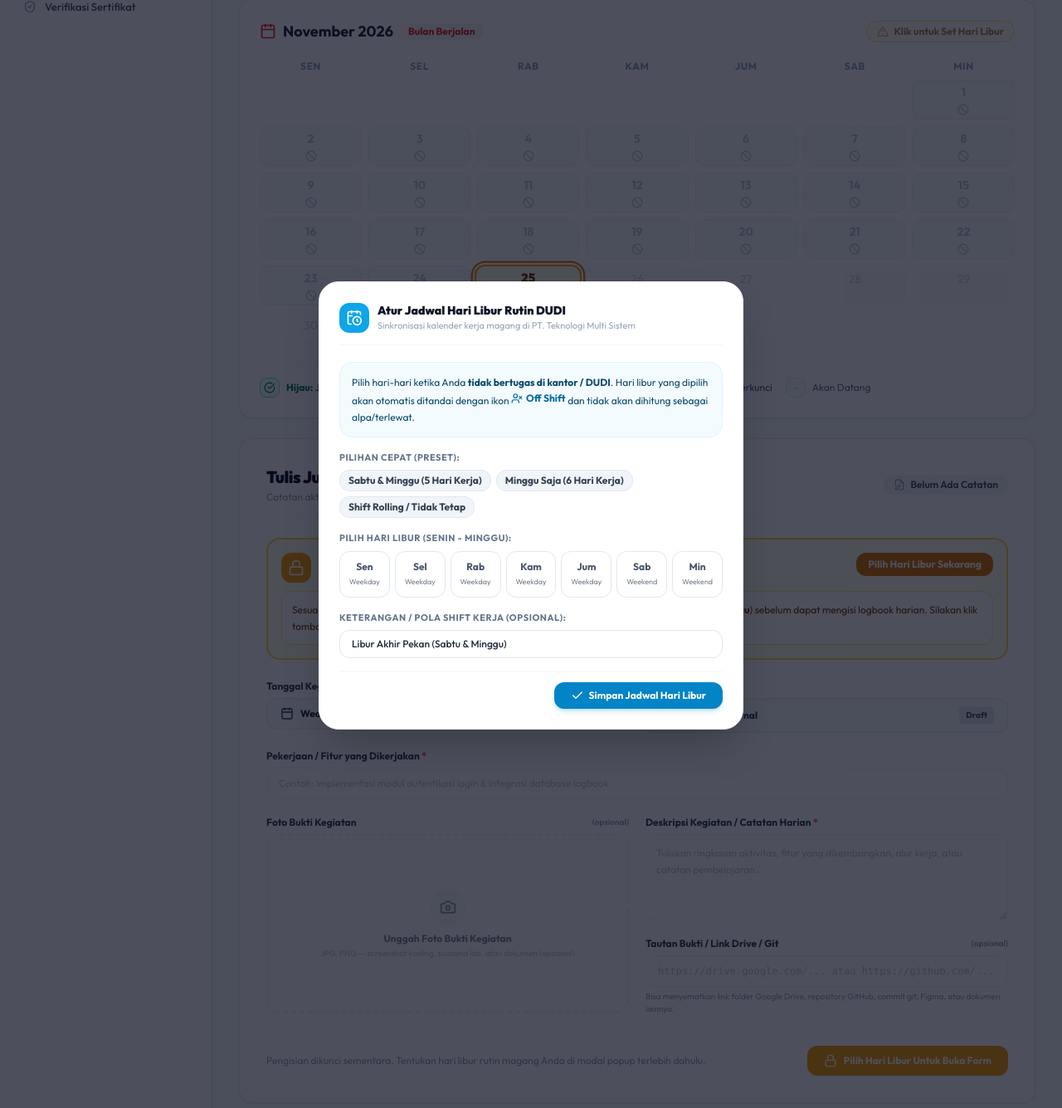
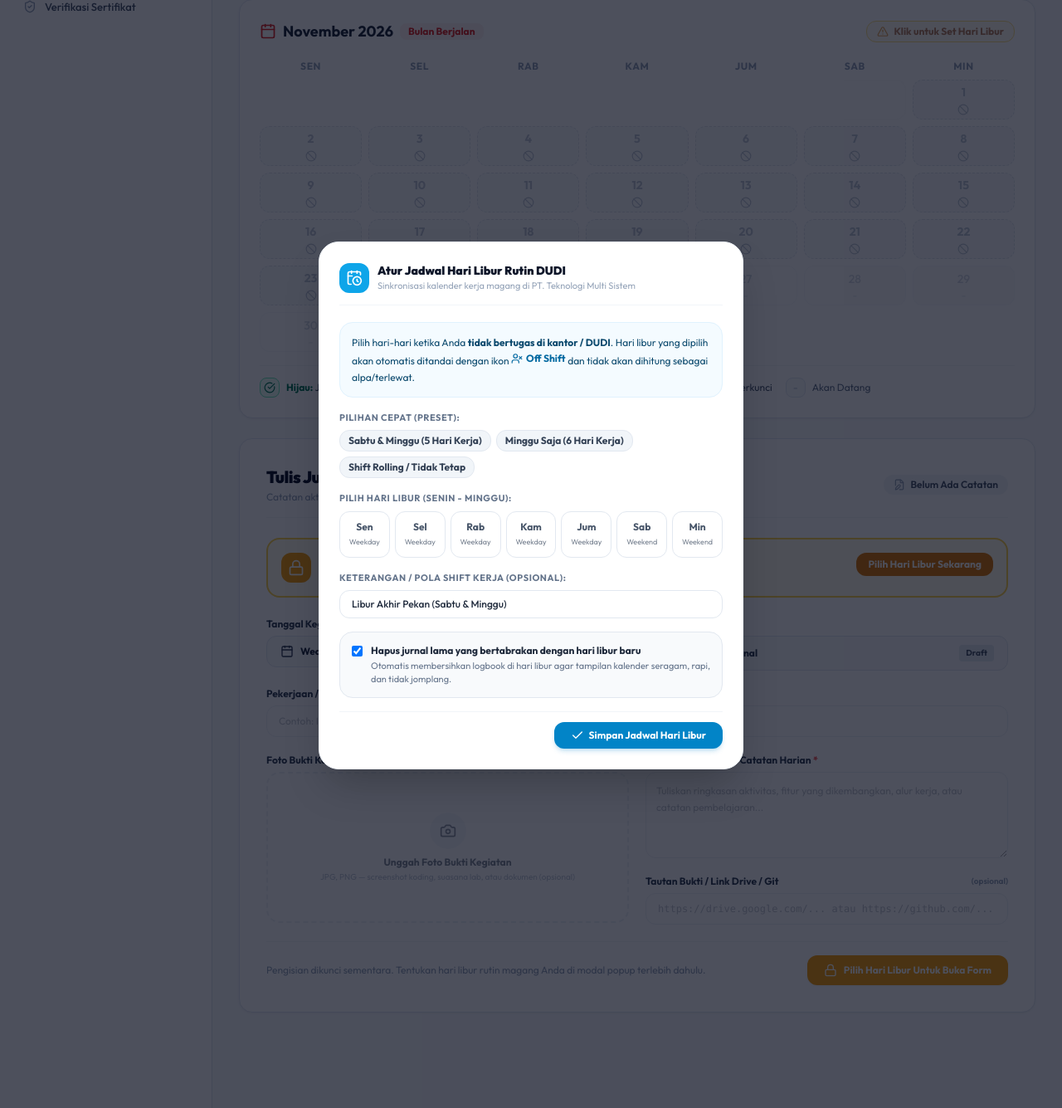
Before and after one commit to PradiptaPPLG/simak-tms, a Laravel app: page /jurnal in a window 1280 px wide. Shown: the part 171-1506 px from the top of the page at 83% size. Run offline with Laravel 12, Linux system fonts and the light colour scheme; the visitor is signed in with stand-in values (Sample User, id 1); data that the repository does not hold is empty; parts of the project's set-up code (start-up, migrations or seed data) failed here and were passed over; some libraries are stand-ins or nearby versions.

Commit message:
feat: add user model, batches management view, and journals index view

```diff
--- a/app/Models/User.php
+++ b/app/Models/User.php
@@ -17,6 +17,21 @@ class User extends Authenticatable
         'password',
         'remember_token',
     ];
+
+    protected $appends = [
+        'avatar_url',
+    ];
+
+    public function getAvatarUrlAttribute(): ?string
+    {
+        if (!$this->avatar) {
+            return null;
+        }
+        if (str_starts_with($this->avatar, 'http://') || str_starts_with($this->avatar, 'https://')) {
+            return $this->avatar;
+        }
+        return asset($this->avatar);
+    }
 
     protected function casts(): array
     {
--- a/resources/views/journals/index.blade.php
+++ b/resources/views/journals/index.blade.php
@@ -28,6 +28,37 @@
             </a>
         </div>
     </div>
+
+    <!-- Banner Peringatan jika Terdapat Jurnal yang Bertabrakan dengan Jadwal Libur -->
+    @if(isset($conflictingJournals) && $conflictingJournals->isNotEmpty())
+        <div class="p-4 sm:p-5 rounded-2xl bg-amber-50 border-2 border-amber-300 text-amber-950 space-y-3 shadow-xs">
+            <div class="flex flex-col sm:flex-row sm:items-center justify-between gap-3">
+                <div class="flex items-center gap-3">
+                    <div class="w-10 h-10 rounded-xl bg-amber-500 text-white flex items-center justify-center shrink-0 shadow-xs">
+                        <i data-lucide="alert-triangle" class="w-5 h-5"></i>
+                    </div>
+                    <div>
+                        <h3 class="text-xs font-black uppercase tracking-wider text-amber-950">
+                            Ditemukan {{ $conflictingJournals->count() }} Jurnal Bertabrakan dengan Jadwal Hari Libur
+                        </h3>
+                        <p class="text-[11px] text-amber-800 mt-0.5">
+                            Terdapat catatan logbook pada tanggal libur Anda:
+                            <b>{{ $conflictingJournals->map(fn($j) => \Carbon\Carbon::parse($j->journal_date)->translatedFormat('l, d M Y'))->implode('; ') }}</b>
+                        </p>
+                    </div>
+                </div>
+
+                <!-- Tombol Bersihkan Semua Konflik (Membuka Popup Konfirmasi 5 Detik) -->
+                <button type="button" onclick="triggerConflictModalFromBanner()" class="px-4 py-2 bg-red-600 hover:bg-red-700 active:scale-98 text-white font-bold text-xs rounded-xl shadow-xs transition-all flex items-center gap-1.5 cursor-pointer">
+                    <i data-lucide="trash-2" class="w-4 h-4"></i>
+                    <span>Hapus Jurnal yang Bertabrakan</span>
+                </button>
+            </div>
+            <p class="text-xs text-amber-900/90 bg-white/80 p-3 rounded-xl border border-amber-200 leading-relaxed">
+                Catatan logbook pada tanggal libur tersebut membuat bilah kalender presensi terlihat jomplang. Anda dapat membersihkannya sekaligus lewat tombol di atas, atau menghapusnya secara manual pada masing-masing tanggal.
+            </p>
+        </div>
+    @endif
 
     <!-- 1. Interactive Monthly Calendar Grid (November 2026) -->
     <div class="mas-card p-4 sm:p-6">
@@ -86,12 +117,24 @@
                     $isExpired = ($isPast && !$journal && !$isDateOff);
                 @endphp
 
-                @if($journal)
-                    {{-- 1. JURNAL TERISI (HIJAU RESMI) --}}
+                @if($journal && !$isDateOff)
+                    {{-- 1. JURNAL TERISI PADA HARI KERJA (HIJAU RESMI) --}}
                     <a href="{{ route('journals.index', ['date' => $dayStr]) }}#form-jurnal"
                        class="h-11 sm:h-12 rounded-xl flex flex-col items-center justify-center p-1 sm:p-1.5 transition-all cursor-pointer relative bg-emerald-50 border border-emerald-300 text-emerald-800 hover:bg-emerald-100/80 hover:shadow-xs
                               {{ $isSelected ? 'ring-2 ring-slate-900 ring-offset-2 z-10 scale-105 shadow-md' : 'hover:scale-102' }}"
                        title="Jurnal Terisi ({{ $dayStr }}). Klik untuk melihat/mengedit logbook.">
+                        <span class="text-xs sm:text-sm font-black text-emerald-800 leading-none">{{ $d }}</span>
+                        <div class="mt-1 flex items-center justify-center">
+                            <i data-lucide="check-circle" class="w-3.5 h-3.5 text-emerald-600"></i>
+                        </div>
+                    </a>
+
+                @elseif($journal && $isDateOff)
+                    {{-- JURNAL BERTABRAKAN DI HARI LIBUR (Gambar 1 & 2) --}}
+                    <a href="{{ route('journals.index', ['date' => $dayStr]) }}#form-jurnal"
+                       class="h-11 sm:h-12 rounded-xl flex flex-col items-center justify-center p-1 sm:p-1.5 transition-all cursor-pointer relative bg-emerald-50 border-2 border-emerald-400 text-emerald-900 hover:bg-emerald-100/90 hover:shadow-xs
+                              {{ $isSelected ? 'ring-2 ring-slate-900 ring-offset-2 z-10 scale-105 shadow-md' : 'hover:scale-102' }}"
+                       title="Jurnal bertabrakan dengan hari libur ({{ $dayStr }}). Klik untuk melihat atau menghapus logbook agar kalender rapi.">
                         <span class="text-xs sm:text-sm font-black text-emerald-800 leading-none">{{ $d }}</span>
                         <div class="mt-1 flex items-center justify-center">
                             <i data-lucide="check-circle" class="w-3.5 h-3.5 text-emerald-600"></i>
@@ -103,7 +146,7 @@
                     <a href="{{ route('journals.index', ['date' => $dayStr]) }}#form-jurnal"
                        class="h-11 sm:h-12 rounded-xl flex flex-col items-center justify-center p-1 sm:p-1.5 transition-all cursor-pointer relative bg-sky-50 border border-sky-200 text-sky-700 hover:bg-sky-100 hover:shadow-xs
                               {{ $isSelected ? 'ring-2 ring-sky-500 ring-offset-2 z-10 scale-105 shadow-md' : 'hover:scale-102' }}"
-                       title="Hari Libur Rutin DUDI / Off Shift ({{ $dayStr }}). Klik untuk melihat keterangan atau mencatat aktivitas mandiri.">
+                       title="Hari Libur Rutin DUDI / Off Shift ({{ $dayStr }}).">
                         <span class="text-xs sm:text-sm font-black text-sky-600 leading-none">{{ $d }}</span>
                         <div class="mt-1 flex items-center justify-center">
                             <i data-lucide="user-x" class="w-3.5 h-3.5 text-sky-600"></i>
@@ -180,8 +223,82 @@
         </div>
     </div>
 
-    <!-- 2. Form Input / Edit Jurnal Kegiatan (#form-jurnal) -->
-    <div id="form-jurnal" class="mas-card p-6 sm:p-8 space-y-6">
+    <!-- 2. Form Input / Edit Jurnal Kegiatan / Empty State Libur (#form-jurnal) -->
+    <div id="form-jurnal" class="space-y-6">
+
+        @if($isSelectedDateOff && $selectedJournal)
+            <!-- ========================================================== -->
+            <!-- KONDISI A: JURNAL BERTABRAKAN PADA HARI LIBUR              -->
+            <!-- ========================================================== -->
+            <div class="mas-card p-6 sm:p-8 border-2 border-amber-300 bg-amber-50/50 space-y-4">
+                <div class="flex flex-col sm:flex-row sm:items-center justify-between gap-3 border-b border-amber-200/80 pb-4">
+                    <div class="flex items-center gap-3">
+                        <div class="w-12 h-12 rounded-2xl bg-amber-500 text-white flex items-center justify-center shrink-0 shadow-md">
+                            <i data-lucide="alert-triangle" class="w-6 h-6"></i>
+                        </div>
+                        <div>
+                            <div class="flex items-center gap-2">
+                                <h3 class="text-base font-black text-amber-950">Jurnal Bertabrakan dengan Jadwal Libur</h3>
+                                <span class="px-2.5 py-0.5 rounded-full bg-amber-200 text-amber-900 text-[10px] font-black uppercase">
+                                    Konflik Jadwal
+                                </span>
+                            </div>
+                            <p class="text-xs text-amber-800 mt-0.5">
+                                Tanggal: <b>{{ \Carbon\Carbon::parse($selectedDate)->translatedFormat('l, d F Y') }}</b>
+                            </p>
+                        </div>
+                    </div>
+
+                    <!-- Tombol Hapus Jurnal Ini -->
+                    <form action="{{ route('journals.destroy', $selectedJournal->id) }}" method="POST" onsubmit="return confirm('Hapus catatan jurnal tanggal {{ \Carbon\Carbon::parse($selectedDate)->translatedFormat('d F Y') }} agar bilah kalender kembali seragam sebagai hari libur?')">
+                        @csrf
+                        @method('DELETE')
+                        <button type="submit" class="px-4 py-2 bg-red-600 hover:bg-red-700 active:scale-98 text-white font-bold text-xs rounded-xl shadow-md shadow-red-600/20 flex items-center gap-2 cursor-pointer transition-all">
+                            <i data-lucide="trash-2" class="w-4 h-4"></i>
+                            <span>Hapus Jurnal Ini Agar Kalender Rapi</span>
+                        </button>
+                    </form>
+                </div>
+
+                <!-- Ringkasan Logbook yang Ada -->
+                <div class="p-4 rounded-xl bg-white border border-amber-200 text-xs text-slate-800 space-y-1.5 shadow-2xs">
+                    <div class="font-bold text-sm text-slate-900">{{ $selectedJournal->activity_title }}</div>
+                    <p class="text-slate-600 leading-relaxed">{{ $selectedJournal->activity_detail }}</p>
+                </div>
+
+                <p class="text-xs text-amber-900/90 leading-relaxed">
+                    Catatan logbook ini sebelumnya tercatat sebelum hari libur rutin ditetapkan. Anda dapat menghapus logbook ini dengan menekan tombol merah di atas agar bilah kalender hari Sabtu/Minggu tidak jomplang dan seragam berikon libur <span class="font-bold text-sky-700"><i data-lucide="user-x" class="w-3.5 h-3.5 inline"></i> Off Shift</span>.
+                </p>
+            </div>
+
+        @elseif($isSelectedDateOff && !$selectedJournal)
+            <!-- ========================================================== -->
+            <!-- KONDISI B: HARI LIBUR BERSIH (PERSIS SEPERTI GAMBAR 3)      -->
+            <!-- ========================================================== -->
+            <div class="mas-card p-10 sm:p-14 text-center border-dashed border-2 border-slate-200/90 space-y-3">
+                <div class="w-16 h-16 rounded-full bg-slate-50 border border-slate-200/80 flex items-center justify-center mx-auto mb-4 text-sky-500 shadow-2xs">
+                    <i data-lucide="user-x" class="w-8 h-8"></i>
+                </div>
+                <h3 class="text-base sm:text-lg font-black text-slate-900 tracking-tight">
+                    {{ \Carbon\Carbon::parse($selectedDate)->translatedFormat('l, d F Y') }}
+                </h3>
+                <p class="text-xs sm:text-sm text-slate-500 font-medium">
+                    Anda sedang <b class="text-sky-600 font-bold uppercase tracking-wider">LIBUR</b> pada tanggal ini. Jurnal tidak wajib diisi.
+                </p>
+
+                <!-- Tombol Toggle Form Opsional -->
+                <div class="pt-4">
+                    <button type="button" onclick="document.getElementById('form-jurnal-card').classList.toggle('hidden')"
+                            class="text-xs text-slate-400 hover:text-sky-600 font-semibold underline transition-colors cursor-pointer">
+                        Tetap ingin mencatat aktivitas mandiri / lembur? Klik di sini
+                    </button>
+                </div>
+            </div>
+
+        @endif
+
+        <!-- Card Form Input / Edit Logbook (Hidden secara default jika hari libur kosong) -->
+        <div id="form-jurnal-card" class="mas-card p-6 sm:p-8 space-y-6 {{ ($isSelectedDateOff && !$selectedJournal) ? 'hidden' : '' }}">
 
             <!-- Form Header -->
             <div class="flex flex-col sm:flex-row sm:items-center justify-between gap-3 border-b border-slate-100 pb-4">
@@ -219,7 +336,7 @@
                 </div>
             </div>
 
-        <!-- Feedback Card dari Mentor (Jika Mentor telah menyisipkan catatan) -->
+            <!-- Feedback Card dari Mentor -->
             @if($selectedJournal && !empty($selectedJournal->mentor_feedback))
                 <div class="p-4 rounded-2xl bg-emerald-50/80 border border-emerald-200 text-emerald-950 space-y-2.5 shadow-2xs">
                     <div class="flex items-center justify-between">
@@ -239,25 +356,6 @@
                     <div class="bg-white/90 rounded-xl p-3.5 border border-emerald-100 text-xs text-slate-800 leading-relaxed font-medium">
                         "{{ $selectedJournal->mentor_feedback }}"
                     </div>
-                <p class="text-[11px] text-emerald-700 flex items-center gap-1.5 pt-0.5">
-                    <i data-lucide="pencil-line" class="w-3.5 h-3.5"></i>
-                    <span>Catatan pembimbing bersifat arahan. Anda tetap dapat memperbarui deskripsi kegiatan atau commit git Anda di bawah ini jika diperlukan.</span>
-                </p>
-            </div>
-        @elseif($selectedJournal && empty($selectedJournal->mentor_feedback))
-            <div class="p-3.5 rounded-2xl bg-slate-50 border border-slate-200 text-slate-700 text-xs flex items-center justify-between">
-                <div class="flex items-center gap-2.5">
-                    <div class="w-7 h-7 rounded-lg bg-emerald-50 text-emerald-600 flex items-center justify-center">
-                        <i data-lucide="check-circle-2" class="w-4 h-4"></i>
-                    </div>
-                    <div>
-                        <span class="font-bold">Status Logbook:</span>
-                        <span class="text-slate-600"> Jurnal harian tanggal ini telah terisi dan tersimpan.</span>
-                    </div>
-                </div>
-                <span class="text-[10px] bg-emerald-100 text-emerald-800 font-bold px-2.5 py-1 rounded-full border border-emerald-200">
-                    Jurnal Terisi
-                </span>
                 </div>
             @endif
 
@@ -267,7 +365,7 @@
                 $isFormLocked = ($isDateExpired || $isDateFuture || !$hasConfiguredOffDays);
             @endphp
 
-        <!-- Notice Belum Konfigurasi Hari Libur (Penguncian Awal Logika Ala MAS-PKL) -->
+            <!-- Notice Belum Konfigurasi Hari Libur -->
             @if(!$hasConfiguredOffDays)
                 <div class="p-4 rounded-2xl bg-amber-50 border-2 border-amber-300 text-amber-950 space-y-2.5">
                     <div class="flex items-start justify-between gap-3">
@@ -284,39 +382,9 @@
                             Pilih Hari Libur Sekarang
                         </button>
                     </div>
-                <p class="text-xs text-amber-900 bg-white/80 p-3 rounded-xl border border-amber-200 leading-relaxed">
-                    Sesuai POS magang industri, siswa wajib menentukan jadwal hari libur kerja rutin (misal: <b>Sabtu &amp; Minggu</b>) sebelum dapat mengisi logbook harian. Silakan klik tombol di atas untuk memilih hari libur Anda.
-                </p>
-            </div>
-        @elseif($isSelectedDateOff && !$selectedJournal)
-            <!-- Notice Khusus Hari Libur Rutin DUDI / Off Shift -->
-            <div class="p-4 rounded-2xl bg-sky-50 border border-sky-200 text-sky-950 space-y-2.5 shadow-2xs">
-                <div class="flex items-center justify-between">
-                    <div class="flex items-center gap-2.5">
-                        <div class="w-9 h-9 rounded-xl bg-sky-500 text-white flex items-center justify-center shrink-0 shadow-xs">
-                            <i data-lucide="user-x" class="w-5 h-5"></i>
-                        </div>
-                        <div>
-                            <div class="flex items-center gap-2">
-                                <h3 class="text-xs font-black uppercase tracking-wider text-sky-950">Jadwal Hari Libur DUDI / Off Shift</h3>
-                                <span class="px-2.5 py-0.5 rounded-full bg-sky-200 text-sky-900 text-[10px] font-black uppercase">
-                                    {{ $user->off_day_notes ?? 'Off Shift' }}
-                                </span>
-                            </div>
-                            <p class="text-[11px] text-sky-700 mt-0.5">Tanggal: <b>{{ \Carbon\Carbon::parse($selectedDate)->translatedFormat('l, d F Y') }}</b></p>
-                        </div>
-                    </div>
-                    <button type="button" onclick="openOffDaysModal()" class="text-xs text-sky-600 hover:text-sky-800 font-bold hover:underline flex items-center gap-1 cursor-pointer">
-                        <i data-lucide="sliders-horizontal" class="w-3.5 h-3.5"></i>
-                        <span>Ubah Jadwal</span>
-                    </button>
-                </div>
-                <p class="text-xs text-sky-900 bg-white/80 p-3 rounded-xl border border-sky-100 leading-relaxed">
-                    Hari ini merupakan jadwal libur rutin magang atau off-shift kerja Anda di <b>PT. Teknologi Multi Sistem</b>. Siswa <b>tidak diwajibkan</b> mengisi logbook harian industri pada hari libur. Namun bila Anda melaksanakan kegiatan pembelajaran mandiri, sertifikasi, riset teknologi, atau pengerjaan proyek, Anda tetap diperbolehkan mencatat aktivitas di form bawah ini.
-                </p>
                 </div>
             @elseif($isDateExpired)
-            <!-- Notice Terkunci jika Hari Kerja Terlewat & Belum Pernah Diisi -->
+                <!-- Notice Terkunci jika Hari Kerja Terlewat -->
                 <div class="p-4 rounded-2xl bg-slate-100/80 border border-dashed border-slate-300 text-slate-700 space-y-2">
                     <div class="flex items-center gap-2.5">
                         <div class="w-8 h-8 rounded-xl bg-slate-200 text-slate-500 flex items-center justify-center shrink-0">
@@ -328,7 +396,7 @@
                         </div>
                     </div>
                     <p class="text-xs text-slate-600 bg-white/70 p-3 rounded-xl border border-slate-200">
-                    Pengisian jurnal untuk hari kerja aktif ini telah terkunci secara otomatis guna menjamin kedisiplinan industri dan mencegah kecurangan penumpukan tugas oleh siswa PKL. Silakan isi logbook untuk hari kerja aktif hari ini.
+                        Pengisian jurnal untuk hari kerja aktif ini telah terkunci secara otomatis guna menjamin kedisiplinan industri dan mencegah manipulasi penumpukan tugas oleh siswa PKL. Silakan isi logbook untuk hari kerja aktif hari ini.
                     </p>
                 </div>
             @elseif($isDateFuture)
@@ -342,9 +410,6 @@
                             <p class="text-[11px] text-amber-700">Tanggal: <b>{{ \Carbon\Carbon::parse($selectedDate)->translatedFormat('l, d F Y') }}</b></p>
                         </div>
                     </div>
-                <p class="text-xs text-amber-800 bg-white/70 p-3 rounded-xl border border-amber-200">
-                    Jurnal kegiatan harian hanya dapat diisi pada hari kerja yang sedang berjalan atau hari ini. Siswa PKL tidak diperkenankan mencicil atau mengisi logbook untuk hari masa depan demi menjaga integritas data industri.
-                </p>
                 </div>
             @endif
 
@@ -388,7 +453,7 @@
                     <label class="block text-xs font-bold text-slate-700 mb-1.5">
                         Pekerjaan / Fitur yang Dikerjakan
                         @if($isSelectedDateOff)
-                        <span class="text-[10px] text-sky-600 font-normal">(kegiatan mandiri / lembur / riset teknologi)</span>
+                            <span class="text-[10px] text-sky-600 font-normal">(aktivitas mandiri / lembur opsional)</span>
                         @else
                             <span class="text-red-500">*</span>
                         @endif
@@ -440,7 +505,6 @@
                                    value="{{ old('commit_url', $selectedJournal->commit_url ?? '') }}"
                                    placeholder="https://drive.google.com/... atau https://github.com/..."
                                    class="w-full bg-white border border-slate-200 rounded-xl px-3.5 py-2.5 text-xs text-slate-800 font-mono focus:ring-2 focus:ring-red-500/20 focus:border-red-500 {{ $isFormLocked ? 'bg-slate-100 cursor-not-allowed opacity-60' : '' }}">
-                        <p class="text-[10px] text-slate-400 mt-1">Bisa menyematkan link folder Google Drive, repository GitHub, commit git, Figma, atau dokumen lainnya.</p>
                         </div>
                     </div>
 
@@ -485,6 +549,8 @@
                     @endif
                 </div>
             </form>
+        </div>
+
     </div>
 
 </div>
@@ -577,6 +643,17 @@
                        class="w-full bg-white border border-slate-200 rounded-xl px-3.5 py-2 text-xs text-slate-800 focus:ring-2 focus:ring-sky-500/20 focus:border-sky-500 font-medium">
             </div>
 
+            <!-- Checkbox Pembersihan Otomatis Konflik Jurnal -->
+            <div class="p-3.5 bg-slate-50 border border-slate-200 rounded-2xl">
+                <label class="flex items-start gap-2.5 cursor-pointer">
+                    <input type="checkbox" name="delete_conflicts" value="1" checked class="mt-0.5 rounded text-red-600 focus:ring-red-500">
+                    <div class="text-xs">
+                        <span class="font-bold text-slate-800">Hapus jurnal lama yang bertabrakan dengan hari libur baru</span>
+                        <p class="text-[11px] text-slate-500 mt-0.5">Otomatis membersihkan logbook di hari libur agar tampilan kalender seragam, rapi, dan tidak jomplang.</p>
+                    </div>
+                </label>
+            </div>
+
             <!-- Modal Footer Buttons -->
             <div class="flex items-center justify-end gap-2 pt-3 border-t border-slate-100">
                 @if($hasConfiguredOffDays)
```
Also changed, not shown: resources/views/admin/batches.blade.php (+13 -3 lines), 1 other file. Lines whose indentation alone changed are shown as unchanged.
